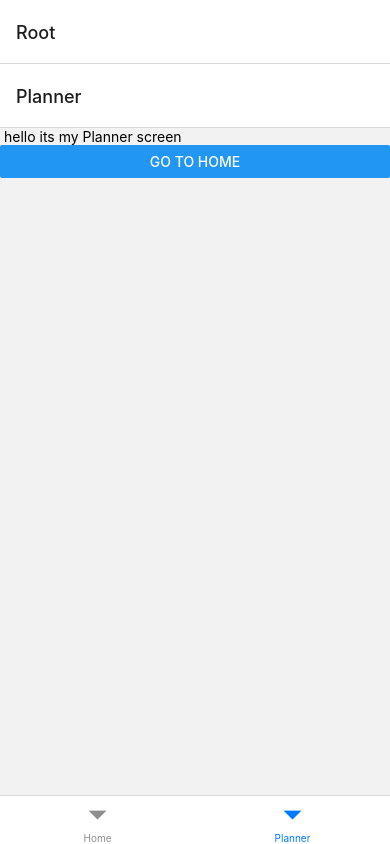
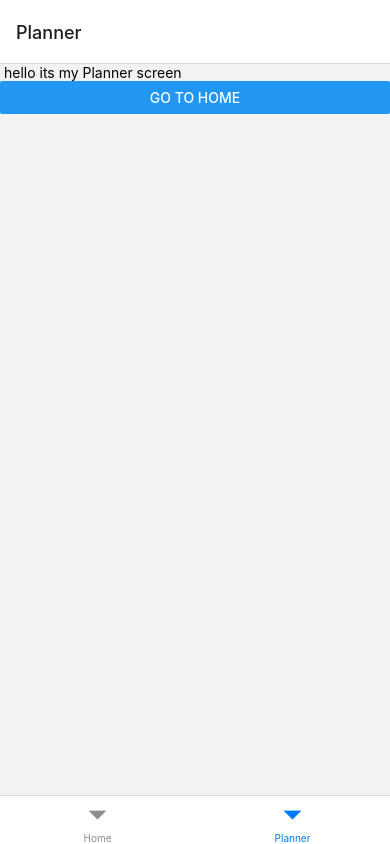
Before and after one commit to usame132/workout-app, a React Native app: screen /Planner in a window 390 px wide. Built offline with nearby package versions, Linux system fonts and the light colour scheme.

Commit message:
Hide header

```diff
--- a/navigation/index.tsx
+++ b/navigation/index.tsx
@@ -21,7 +21,9 @@ const Stack = createNativeStackNavigator ();
 function RootNavigator () {
   return (
   <Stack.Navigator>
-    <Stack.Screen name="Root"component={BottomTabNavigator}/>
+    <Stack.Screen name="Root"
+    component={BottomTabNavigator}
+    options={{headerShown:false}}/>
   </Stack.Navigator>)
 }
 
--- a/screens/HomeScreen.tsx
+++ b/screens/HomeScreen.tsx
@@ -4,13 +4,13 @@ import React from 'react';
 
 export default function HomeScreen({navigation}: any)
 {
-
+console.log("render home");
 return(
     <View>
        <Text> hello its my home screen</Text>
       <Button title="Go to planner"
        onPress={ () =>
-    navigation.push("Root",{screen:"Planner"}) }
+    navigation.navigate("Root",{screen:"Planner"}) }
         />
     </View>
 
--- a/screens/PlannerScreen.tsx
+++ b/screens/PlannerScreen.tsx
@@ -3,6 +3,7 @@ import React from 'react';
 
 export default function PlannerScreen({navigation}:any)
 {
+    console.log("render paln");
 
     return(
             <View>
```
